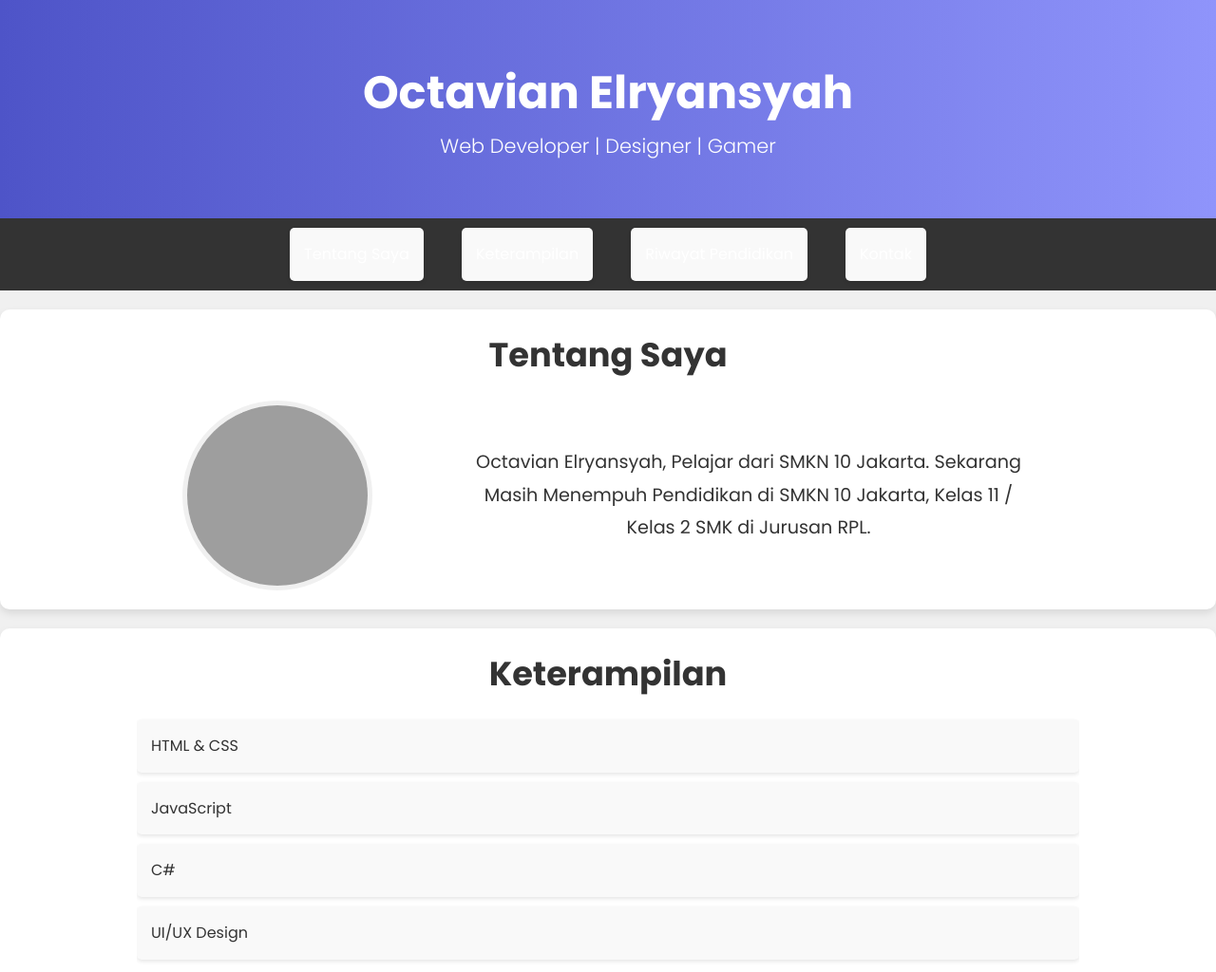
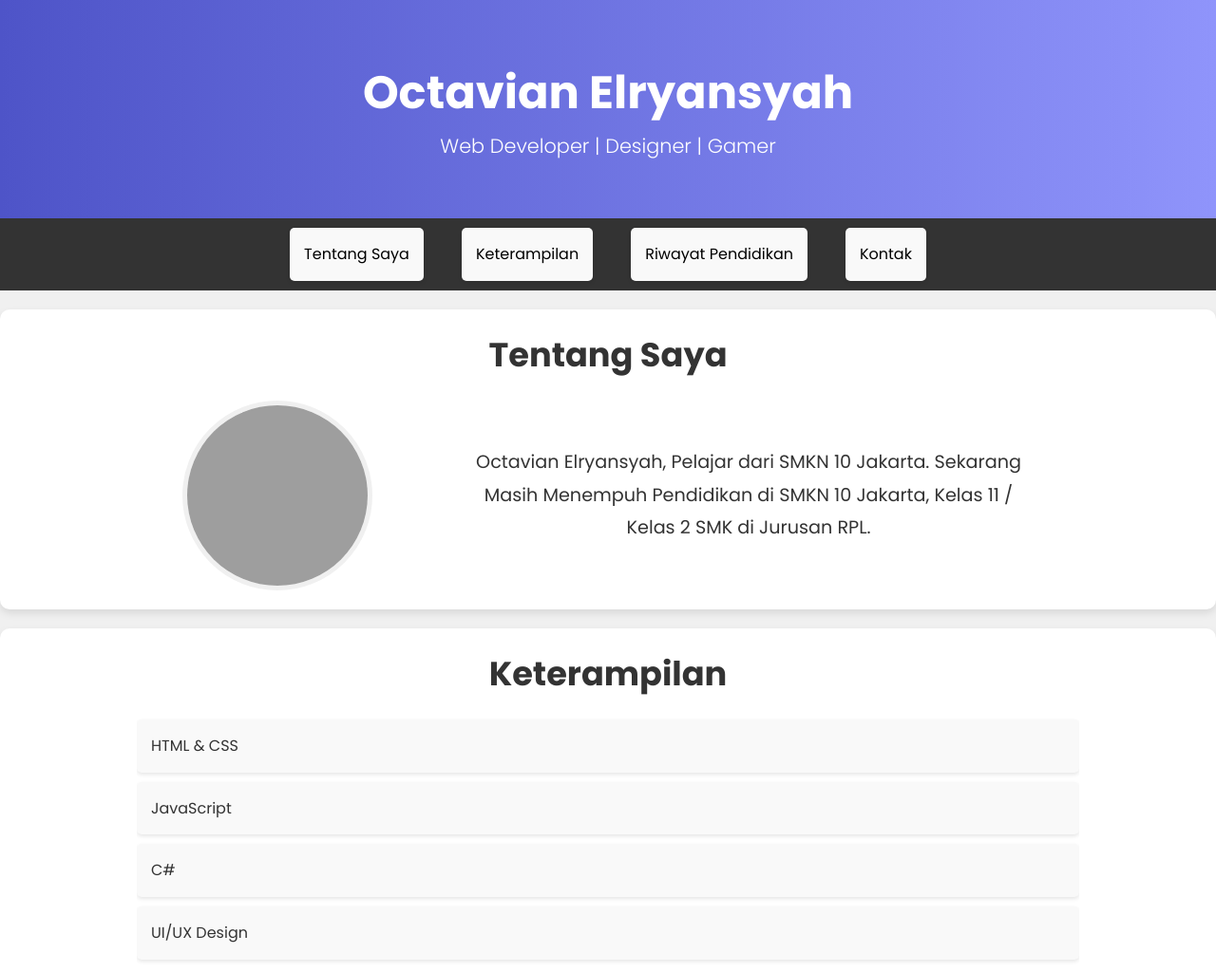
Before and after one commit to OctavianElryansyah/OctavianElryansyah.github.io, a plain HTML site: page index.html in a window 1280 px wide. Shown: the top 1024 px of the page at 95% size. Drawn offline with Linux system fonts and the light colour scheme; grey boxes are pictures that could not be loaded.

Commit message:
ngubah tampilan

```diff
--- a/index.html
+++ b/index.html
@@ -4,7 +4,7 @@
     <meta charset="UTF-8">
     <meta name="viewport" content="width=device-width, initial-scale=1.0">
     <title>Octavian Elryansyah</title>
-    <link rel="stylesheet" href="style.css">
+    <link rel="stylesheet" href="styles.css">
     <link href="https://fonts.googleapis.com/css2?family=Poppins:wght@300;400;700&display=swap" rel="stylesheet">
 </head>
 <body>
--- a/style.css
+++ b/styles.css
@@ -37,7 +37,7 @@
 
 nav {
     background: #333;
-    color: #fff;
+    color: black;
     padding: 10px 0;
 }
 
@@ -52,7 +52,7 @@
 }
 
 nav ul li a {
-    color: #fff;
+    color: #000000;
     text-decoration: none;
     font-weight: 400;
     transition: color 0.3s ease;
```
